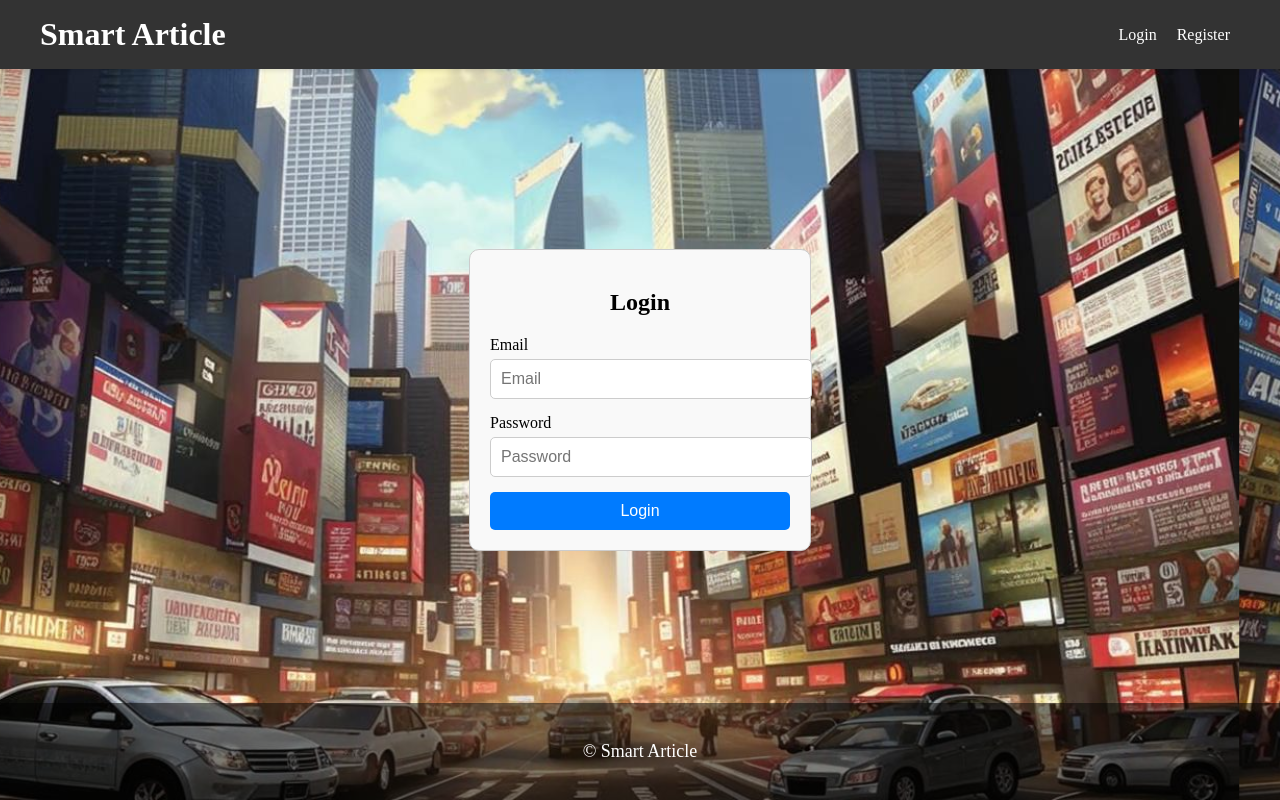
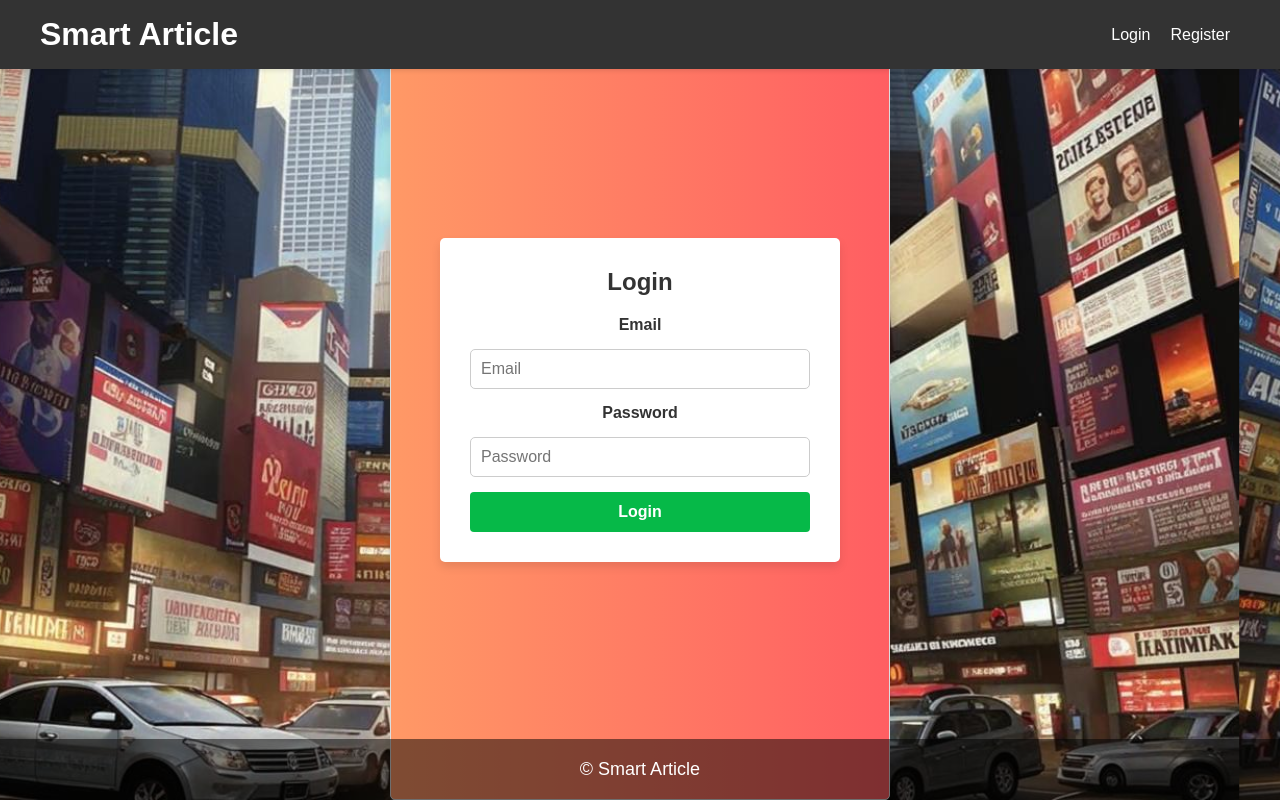
Before and after one commit to JOJO4ch/front, a React (Vite) app: page /login in a window 1280 px wide. Built offline with nearby package versions, Linux system fonts and the light colour scheme.

Commit message:
article create DONE

```diff
--- a/src/Pages/CreateEditArticleForm.css
+++ b/src/Pages/CreateEditArticleForm.css
@@ -1,147 +1,142 @@
-/* CreateEditArticleForm.css */
-
-/* Стили для формы создания поста */
-.create-article-container {
-  max-width: 500px;
-  margin: 0 auto;
+/* Container for the entire form and GPT section */
+.article-form-container {
+  max-width: 800px;
+  margin: auto;
   padding: 20px;
-  border: 1px solid #ccc;
-  border-radius: 5px;
-  background-color: #f9f9f9;
+  font-family: Arial, sans-serif;
+  background-color: rgba(255, 255, 255, 0.9);
+  border-radius: 8px;
+  box-shadow: 0 4px 8px rgba(0, 0, 0, 0.1);
 }
 
-.create-article-container .article-title {
+/* Title of the article form */
+.article-title {
   text-align: center;
-  font-size: 24px;
+  color: #333;
   margin-bottom: 20px;
 }
 
-.create-article-container .form-group {
+/* Toggle button styles for switching between create and edit modes */
+.toggle-button, .delete-button {
+  display: block;
+  width: 100%;
+  margin-bottom: 10px;
+  padding: 10px 15px;
+  border: none;
+  border-radius: 4px;
+  cursor: pointer;
+  transition: background-color 0.3s ease;
+}
+
+.toggle-button {
+  background-color: #007BFF;
+  color: white;
+}
+
+.toggle-button:hover {
+  background-color: #0056b3;
+}
+
+/* Delete button styles for deleting an article */
+.delete-button {
+  background-color: #dc3545;
+  color: white;
+}
+
+.delete-button:hover {
+  background-color: #c82333;
+}
+
+/* Container for GPT form elements */
+.gpt-form-container {
+  background-color: rgba(255, 255, 255, 0.9);
+  border-radius: 8px;
+  box-shadow: 0 4px 8px rgba(0, 0, 0, 0.1);
+  padding: 20px;
   margin-bottom: 20px;
 }
 
-.create-article-container .form-group label {
-  font-weight: bold;
-  display: block;
+/* GPT form */
+.gpt-form {
+  display: flex;
+  flex-direction: column;
+  gap: 10px;
 }
 
-.create-article-container .form-group input[type="text"],
-.create-article-container .form-group textarea {
+/* Input field for user text input to GPT */
+.user-text-input, .result-text-input {
+  padding: 10px;
+  border: 1px solid #ccc;
+  border-radius: 4px;
   width: 100%;
-  padding: 10px;
-  font-size: 16px;
-  border: 1px solid #ccc;
-  border-radius: 5px;
-  box-sizing: border-box;
+  background-color: rgba(255, 255, 255, 0.9);
 }
 
-.create-article-container .form-group textarea {
-  resize: vertical;
+/* Button to submit the GPT request */
+.gpt-form-button, .submit-edited-result-button {
+  background-color: #28a745;
+  color: white;
+  padding: 10px 15px;
+  border: none;
+  border-radius: 4px;
+  cursor: pointer;
+  transition: background-color 0.3s ease;
 }
 
-.create-article-container .error-message,
-.create-article-container .success-message {
-  margin-top: 10px;
-  padding: 10px;
-  border-radius: 5px;
-  text-align: center;
+.gpt-form-button:hover, .submit-edited-result-button:hover {
+  background-color: #218838;
 }
 
-.create-article-container .error-message {
-  color: #ff0000;
-  background-color: #ffebee;
+/* Form group styles for each input section */
+.form-group {
+  display: flex;
+  flex-direction: column;
+  gap: 5px;
+  margin-bottom: 15px;
 }
 
-.create-article-container .success-message {
-  color: #00c853;
-  background-color: #e8f5e9;
+/* General input styles for form fields */
+#header, #text, #id, .result-header-input {
+  padding: 10px;
+  border: 1px solid #ccc;
+  border-radius: 4px;
+  width: 100%;
+  background-color: rgba(255, 255, 255, 0.9);
 }
 
-.create-article-container .submit-button {
-  display: block;
-  width: 100%;
-  padding: 10px;
-  font-size: 16px;
-  background-color: #4caf50;
-  color: #fff;
-  border: none;
-  border-radius: 5px;
-  cursor: pointer;
+/* Textarea for the article text */
+#text, .result-text-input {
+  min-height: 100px;
+  max-height: 250px;
+  min-width: 300px;
+  max-width: 450px;
 }
 
-.create-article-container .submit-button:hover {
-  background-color: #45a049;
+/* Error message styles */
+.error-message {
+  color: red;
+  text-align: center;
+  margin-top: 10px;
 }
 
-/* Стили для формы редактирования поста */
-.edit-article-container {
-  max-width: 500px;
-  margin: 0 auto;
-  padding: 20px;
-  border: 1px solid #ccc;
-  border-radius: 5px;
-  background-color: #f9f9f9;
+/* Success message styles */
+.success-message {
+  color: green;
+  text-align: center;
+  margin-top: 10px;
 }
 
-.edit-article-container .article-title {
-  text-align: center;
-  font-size: 24px;
-  margin-bottom: 20px;
+/* Submit button styles for the form */
+form button[type="submit"] {
+  background-color: #06b948;
+  color: white;
+  padding: 10px 15px;
+  border: none;
+  border-radius: 4px;
+  cursor: pointer;
+  transition: background-color 0.3s ease;
 }
 
-.edit-article-container .form-group {
-  margin-bottom: 20px;
+form button[type="submit"]:hover {
+  background-color: #006437;
 }
-
-.edit-article-container .form-group label {
-  font-weight: bold;
-  display: block;
-}
-
-.edit-article-container .form-group input[type="text"],
-.edit-article-container .form-group textarea {
-  width: 100%;
-  padding: 10px;
-  font-size: 16px;
-  border: 1px solid #ccc;
-  border-radius: 5px;
-  box-sizing: border-box;
-}
-
-.edit-article-container .form-group textarea {
-  resize: vertical;
-}
-
-.edit-article-container .error-message,
-.edit-article-container .success-message {
-  margin-top: 10px;
-  padding: 10px;
-  border-radius: 5px;
-  text-align: center;
-}
-
-.edit-article-container .error-message {
-  color: #ff0000;
-  background-color: #ffebee;
-}
-
-.edit-article-container .success-message {
-  color: #00c853;
-  background-color: #e8f5e9;
-}
-
-.edit-article-container .submit-button {
-  display: block;
-  width: 100%;
-  padding: 10px;
-  font-size: 16px;
-  background-color: #4caf50;
-  color: #fff;
-  border: none;
-  border-radius: 5px;
-  cursor: pointer;
-}
-
-.edit-article-container .submit-button:hover {
-  background-color: #45a049;
-}
--- a/src/Pages/CreateEditArticleForm.jsx
+++ b/src/Pages/CreateEditArticleForm.jsx
@@ -1,16 +1,20 @@
 import React, { useState } from 'react';
 import axios from 'axios';
+import Cookies from 'js-cookie';
 import './CreateEditArticleForm.css';
 
 const CreateEditArticleForm = () => {
   const [formData, setFormData] = useState({
     id: '',
     header: '',
-    text: ''
+    text: '',
+    requestText: ''
   });
   const [isEditMode, setIsEditMode] = useState(false);
   const [error, setError] = useState(null);
   const [success, setSuccess] = useState(false);
+  const [gptError, setGptError] = useState(null);
+  const [showGptFields, setShowGptFields] = useState(false);
 
   const handleChange = (e) => {
     const { name, value } = e.target;
@@ -22,12 +26,29 @@ const CreateEditArticleForm = () => {
     try {
       if (isEditMode) {
         await axios.put('/api/article/edit_article', formData);
-      } else {
-        await axios.post('/api/article/create_article', formData);
-      }
         setSuccess(true);
         setError(null);
-      setFormData({ id: '', header: '', text: '' });
+        setFormData({ id: '', header: '', text: '', requestText: '' });
+      } else {
+        const jwtToken = Cookies.get('jwtToken') || localStorage.getItem('jwtToken');
+        const payload = {
+          gpt: {
+            chosed_type: 'Рерайт',
+            post_type: 'Статья'
+          },
+          user_text: formData.requestText
+        };
+        const response = await axios.post('http://127.0.0.1:8000/article/ask_gpt', payload, {
+          headers: {
+            'Authorization': `Bearer ${jwtToken}`,
+            'Content-Type': 'application/json'
+          }
+        });
+        const { header, text } = response.data;
+        setFormData({ ...formData, header, text });
+        setShowGptFields(true);
+        setGptError(null);
+      }
     } catch (error) {
       console.error('Error:', error);
       setError('Произошла ошибка при сохранении статьи.');
@@ -39,7 +60,7 @@ const CreateEditArticleForm = () => {
       await axios.delete(`/api/article/delete_article?article_id=${formData.id}`);
       setSuccess(true);
       setError(null);
-      setFormData({ id: '', header: '', text: '' });
+      setFormData({ id: '', header: '', text: '', requestText: '' });
     } catch (error) {
       console.error('Error:', error);
       setError('Произошла ошибка при удалении статьи.');
@@ -50,11 +71,12 @@ const CreateEditArticleForm = () => {
     setIsEditMode(!isEditMode);
     setSuccess(false);
     setError(null);
-    setFormData({ id: '', header: '', text: '' });
+    setFormData({ id: '', header: '', text: '', requestText: '' });
+    setShowGptFields(false); // Обновление состояния для скрытия полей после переключения режима
   };
 
   return (
-    <div className={isEditMode ? "edit-article-container" : "create-article-container"}>
+    <div className="article-form-container">
       <h2 className="article-title">{isEditMode ? 'Редактировать пост' : 'Создать пост'}</h2>
       <button onClick={toggleMode} className="toggle-button">
         {isEditMode ? 'Переключиться на создание поста' : 'Переключиться на редактирование поста'}
@@ -77,6 +99,8 @@ const CreateEditArticleForm = () => {
             />
           </div>
         )}
+        {isEditMode && (
+          <>
             <div className="form-group">
               <label htmlFor="header">Заголовок:</label>
               <input
@@ -100,10 +124,56 @@ const CreateEditArticleForm = () => {
                 required
               />
             </div>
+          </>
+        )}
+        {!isEditMode && (
+          <div className="form-group">
+            <label htmlFor="requestText">Текст запроса:</label>
+            <textarea
+              id="requestText"
+              name="requestText"
+              value={formData.requestText}
+              onChange={handleChange}
+              placeholder="Введите текст запроса"
+              required
+            />
+          </div>
+        )}
+        {!isEditMode && showGptFields && (
+          <>
+            <div className="form-group">
+              <label htmlFor="header">Заголовок:</label>
+              <input
+                type="text"
+                id="header"
+                name="header"
+                value={formData.header}
+                onChange={handleChange}
+                placeholder="Введите заголовок"
+                required
+              />
+            </div>
+            <div className="form-group">
+              <label htmlFor="text">Текст:</label>
+              <textarea
+                id="text"
+                name="text"
+                value={formData.text}
+                onChange={handleChange}
+                placeholder="Введите текст"
+                required
+              />
+            </div>
+          </>
+        )}
+        {!isEditMode && !showGptFields && (
+          <button type="submit" className="gpt-form-button">Отправить запрос</button>
+        )}
+        <button type="submit" className="form-submit-button">{isEditMode ? 'Сохранить изменения' : 'Создать пост'}</button>
+      </form>
       {error && <p className="error-message">{error}</p>}
+{gptError && <p className="error-message">{gptError}</p>}
 {success && <p className="success-message">{isEditMode ? 'Пост успешно отредактирован!' : 'Пост успешно создан!'}</p>}
-        <button type="submit" className="submit-button">{isEditMode ? 'Сохранить изменения' : 'Создать пост'}</button>
-      </form>
     </div>
   );
 };
--- a/src/Pages/GPTform.css
+++ b/src/Pages/GPTform.css
@@ -1,76 +1,136 @@
-/* GPTform.css */
-.gpt-form-container {
-    width: 400px;
+/* Global Styles */
+* {
+    box-sizing: border-box;
+    margin: 0;
+    padding: 0;
+  }
+
+  body {
+    font-family: Arial, sans-serif;
+    background-color: #f0f0f0;
+  }
+
+  /* GPT Form Container Styles */
+  .article-form-container .gpt-form-container {
+    max-width: 600px;
     margin: auto;
     padding: 20px;
-    border: 1px solid #ccc;
-    border-radius: 10px;
-    background-color: #f9f9f9;
+    background-color: rgba(255, 255, 255, 0.9);
+    border-radius: 8px;
+    box-shadow: 0 4px 8px rgba(0, 0, 0, 0.1);
   }
 
-.gpt-form-title {
+  .article-form-container .gpt-form-title {
+    margin-bottom: 20px;
+    font-size: 24px;
+    font-weight: bold;
+    color: #333;
     text-align: center;
-    margin-bottom: 20px;
   }
 
-.gpt-form {
+  /* GPT Form Styles */
+  .article-form-container .gpt-form {
     display: flex;
     flex-direction: column;
-    gap: 15px;
+    align-items: center;
+    padding: 20px;
   }
 
-.user-text-input{
-    width: 95%;
-    max-width: 378px;
-    max-height: 150px;
-    padding: 10px;
-    border: 1px solid #ccc;
-    border-radius: 5px;
-    font-size: 16px;
-} .result-header-input{
-    width: 95%;
-    max-width: 378px;
-    max-height: 200px;
-    padding: 10px;
-    border: 1px solid #ccc;
-    border-radius: 5px;
-    font-size: 16px;
-} .result-text-input {
-    width: 95%;
-    max-width: 378px;
-    max-height: 200px;
-    padding: 10px;
-    border: 1px solid #ccc;
-
-    border-radius: 5px;
-    font-size: 16px;
+  .article-form-container .user-text-input {
+    width: 100% !important;
+    height: 100px !important;
+    max-height: 150px !important;
+    padding: 20px !important;
+    font-size: 16px !important;
+    border: 1px solid #ccc !important;
+    border-radius: 4px !important;
+    resize: none !important;  /* Disable resizing */
+    background-color: rgba(255, 255, 255, 0.9) !important;
   }
 
-.gpt-form-button, .submit-edited-result-button {
+  .article-form-container .gpt-form-button {
     width: 100%;
-    padding: 10px;
-    background-color: #007bff;
+    margin: 10px 0;
+    padding: 10px 20px;
+    font-size: 16px;
+    font-weight: bold;
     color: #fff;
+    background-color: #4CAF50;
     border: none;
-    border-radius: 5px;
-    font-size: 16px;
+    border-radius: 4px;
     cursor: pointer;
-    margin-top: 10px;
+    transition: background-color 0.3s ease;
   }
 
-.gpt-form-button:hover, .submit-edited-result-button:hover {
-    background-color: #0056b3;
+  .article-form-container .gpt-form-button:hover {
+    background-color: #3e8e41;
   }
 
-.gpt-result {
+  /* GPT Result Styles */
+  .article-form-container .gpt-result {
     margin-top: 20px;
-    display: flex;
-    flex-direction: column;
-    gap: 15px;
+    padding: 20px;
+    border: 1px solid #ddd;
+    background-color: #f9f9f9;
+    width: 100%;
+    border-radius: 4px;
   }
 
-.error-message {
+  .article-form-container .result-header-input,
+  .article-form-container .result-text-input {
+    width: 100% !important;
+    padding: 10px !important;
+    font-size: 16px !important;
+    border: 1px solid #ccc !important;
+    border-radius: 4px !important;
+    background-color: rgba(255, 255, 255, 0.9) !important;
+  }
+
+  .article-form-container .result-header-input {
+    height: 40px !important;
+  }
+
+  .article-form-container .result-text-input {
+    min-height: 100px !important;
+    max-height: 300px !important;
+    resize: vertical !important;
+  }
+
+  .article-form-container .submit-edited-result-button {
+    width: auto;
+    margin: 10px 0;
+    padding: 10px 20px;
+    font-size: 16px;
+    font-weight: bold;
+    color: #fff;
+    background-color: #4CAF50;
+    border: none;
+    border-radius: 4px;
+    cursor: pointer;
+    transition: background-color 0.3s ease;
+  }
+
+  .article-form-container .submit-edited-result-button:hover {
+    background-color: #3e8e41;
+  }
+
+  /* Error Message Styles */
+  .article-form-container .error-message {
     color: red;
+    font-size: 14px;
+    margin-bottom: 20px;
     text-align: center;
-    margin-top: 10px;
   }
+
+  /* Specific Styles for Request Text */
+  #requestText {
+    width: 100% !important;
+    height: 100px !important;
+    max-height: 150px !important;
+    padding: 20px !important;
+    font-size: 16px !important;
+    border: 1px solid #ccc !important;
+    border-radius: 4px !important;
+    resize: none !important;
+    background-color: rgba(255, 255, 255, 0.9) !important;
+  }
--- a/src/Pages/Login.css
+++ b/src/Pages/Login.css
@@ -1,53 +1,67 @@
-/* Login.css */
-.form-container-login {
-  width: 300px;
-  margin: auto;
-  padding: 20px;
-  border: 1px solid #ccc;
-  border-radius: 10px;
-  background-color: #f9f9f9;
+.form-container {
+  display: flex;
+  justify-content: center;
+  align-items: center;
+  height: 100vh;
+  background: linear-gradient(to right, #ff9966, #ff5e62);
+}
+
+.form-inner {
+  width: 400px;
+  background-color: #fff;
+  padding: 30px;
+  border-radius: 5px;
+  box-shadow: 0px 5px 10px rgba(0, 0, 0, 0.1);
 }
 
 .form-title {
   text-align: center;
+  margin-bottom: 30px;
+  color: #333;
+}
+
+.form-group {
   margin-bottom: 20px;
 }
 
-.form-group-login {
-  margin-bottom: 15px;
+.form-label {
+  display: block;
+  font-size: 14px;
+  margin-bottom: 5px;
+  color: #333;
 }
 
-.form-group-login label {
-  display: block;
-  margin-bottom: 5px;
+.form-input {
+  width: 100%;
+  padding: 10px;
+  border: 1px solid #ddd;
+  border-radius: 5px;
+  font-size: 14px;
+  color: #333;
 }
 
-.form-group-login input {
+.form-input:focus {
+  outline: none;
+  box-shadow: 0px 0px 5px rgba(0, 0, 0, 0.1);
+}
+
+.form-button {
   width: 100%;
   padding: 10px;
-  border: 1px solid #ccc;
-  border-radius: 5px;
-  font-size: 16px;
-}
-
-.error {
-  color: red;
-  text-align: center;
-  margin-top: 10px;
-}
-
-button {
-  display: block;
-  width: 100%;
-  padding: 10px;
-  background-color: #007bff;
+  background-color: #ff5e62;
   color: #fff;
   border: none;
   border-radius: 5px;
-  font-size: 16px;
+  font-size: 14px;
   cursor: pointer;
 }
 
-button:hover {
-  background-color: #0056b3;
+.form-button:hover {
+  background-color: #e54d5a;
 }
+
+.error-message {
+  text-align: center;
+  margin-top: 10px;
+  color: #ff5e62;
+}
--- a/src/Pages/Login.jsx
+++ b/src/Pages/Login.jsx
@@ -53,20 +53,22 @@ const Login = ({ setIsAuthenticated, setUser }) => {
   };
 
   return (
-    <div className="form-container-login">
-      <h2 className="form-title">Login</h2>
-      <form onSubmit={handleSubmit}>
-        <div className="form-group-login">
-          <label htmlFor="email">Email</label>
-          <input name="email" value={formData.email} onChange={handleChange} placeholder="Email" />
-        </div>
-        <div className="form-group-login">
-          <label htmlFor="password">Password</label>
-          <input name="password" value={formData.password} onChange={handleChange} placeholder="Password" type="password" />
-        </div>
-        {error && <p className="error">{error}</p>}
-        <button type="submit">Login</button>
-      </form>
+    <div className="form-container">
+      <div className="form-inner">
+        <h2 className="form-title">Login</h2>
+        <form onSubmit={handleSubmit} className="form">
+          <div className="form-group">
+            <label htmlFor="email" className="form-label">Email</label>
+            <input name="email" value={formData.email} onChange={handleChange} className="form-input" placeholder="Email" />
+          </div>
+          <div className="form-group">
+            <label htmlFor="password" className="form-label">Password</label>
+            <input name="password" value={formData.password} onChange={handleChange} className="form-input" placeholder="Password" type="password" />
+          </div>
+          {error && <p className="error-message">{error}</p>}
+          <button type="submit" className="form-button">Login</button>
+        </form>
+      </div>
     </div>
   );
 };
--- a/src/Pages/Register.css
+++ b/src/Pages/Register.css
@@ -1,41 +1,59 @@
-/* Register.css */
 .form-container {
-  width: 300px; /* Adjust width as needed */
+  max-width: 500px;
   margin: auto;
   padding: 20px;
-  border: 1px solid #ccc;
-  border-radius: 10px;
-  background-color: #f9f9f9;
+  flex-direction: column;
+  background-color: #fff;
+  border: 1px solid #ddd;
+  box-shadow: 0 0 10px rgba(0, 0, 0, 0.1);
 }
 
-.form-container form {
-  display: flex;
-  flex-direction: column;
+.form-title {
+  margin-bottom: 20px;
+  font-size: 24px;
+  font-weight: bold;
+  color: #333;
 }
 
-.form-container label {
-  margin-bottom: 10px;
+.form-group {
+  margin-bottom: 20px;
 }
 
-.form-container input[type="text"],
-.form-container input[type="password"] {
-  padding: 10px;
-  margin-bottom: 15px;
-  border: 1px solid #ccc;
-  border-radius: 5px;
+.form-group label {
+  display: block;
+  margin-bottom: 10px;
   font-size: 16px;
+  font-weight: bold;
+  color: #333;
 }
 
-.form-container button {
+.form-group input {
+  width: 100%;
+  height: 40px;
   padding: 10px;
-  background-color: #007bff;
+  font-size: 16px;
+  border: 1px solid #ccc;
+}
+
+.error {
+  color: #f00;
+  font-size: 14px;
+  margin-bottom: 20px;
+}
+
+button[type="submit"] {
+  width: 100%;
+  height: 40px;
+  padding: 10px;
+  font-size: 16px;
+  font-weight: bold;
   color: #fff;
+  background-color: #4CAF50;
   border: none;
   border-radius: 5px;
-  font-size: 16px;
   cursor: pointer;
 }
 
-.form-container button:hover {
-  background-color: #0056b3;
+button[type="submit"]:hover {
+  background-color: #3e8e41;
 }
--- a/src/Pages/Register.jsx
+++ b/src/Pages/Register.jsx
@@ -1,6 +1,6 @@
 import React, { useState } from 'react';
-import axios from '../axiosConfig'; // Import the axios configuration
-import './Register.css'; // Import the CSS file
+import axios from '../axiosConfig';
+import './Register.css';
 
 const Registration = () => {
   const [formData, setFormData] = useState({
@@ -26,11 +26,9 @@ const Registration = () => {
     try {
       const response = await axios.post('/auth/register', formData);
 
-      // Assuming your backend returns a JWT token on successful registration
       const { token } = response.data;
-      localStorage.setItem('token', token); // Store the token in localStorage
+      localStorage.setItem('token', token);
 
-      // Optionally redirect or perform additional actions after registration
       console.log('Registration successful:', response.data);
     } catch (error) {
       console.error('Registration failed:', error);
@@ -40,15 +38,15 @@ const Registration = () => {
 
   return (
     <div className="form-container">
-      <h2 className="form-title">Register</h2>
+      <h2 className="form-title">Регистрация</h2>
       <form onSubmit={handleSubmit}>
         <div className="form-group">
           <label htmlFor="email">Email</label>
           <input name="email" value={formData.email} onChange={handleChange} placeholder="Email" />
         </div>
         <div className="form-group">
-          <label htmlFor="password">Password</label>
-          <input name="password" value={formData.password} onChange={handleChange} placeholder="Password" type="password" />
+          <label htmlFor="password">Пароль</label>
+          <input name="password" value={formData.password} onChange={handleChange} placeholder="Введите пароль" type="password" />
         </div>
         <div className="form-group">
           <label htmlFor="login">Username</label>
--- a/src/components/Header.jsx
+++ b/src/components/Header.jsx
@@ -39,7 +39,6 @@ const Header = ({ isAuthenticated }) => {
             )}
             {isAuthenticated && (
               <>
-                <li><Link to="/AskGPT">Ask GPT</Link></li>
                 <li><Link to="/article/create_edit_article">Создать пост</Link></li>
                 <li><Link to="/article/search">Поиск</Link></li>
                 <li><span className="username">Welcome, {getUsername()}</span></li>
```
Lines whose indentation alone changed are shown as unchanged.
